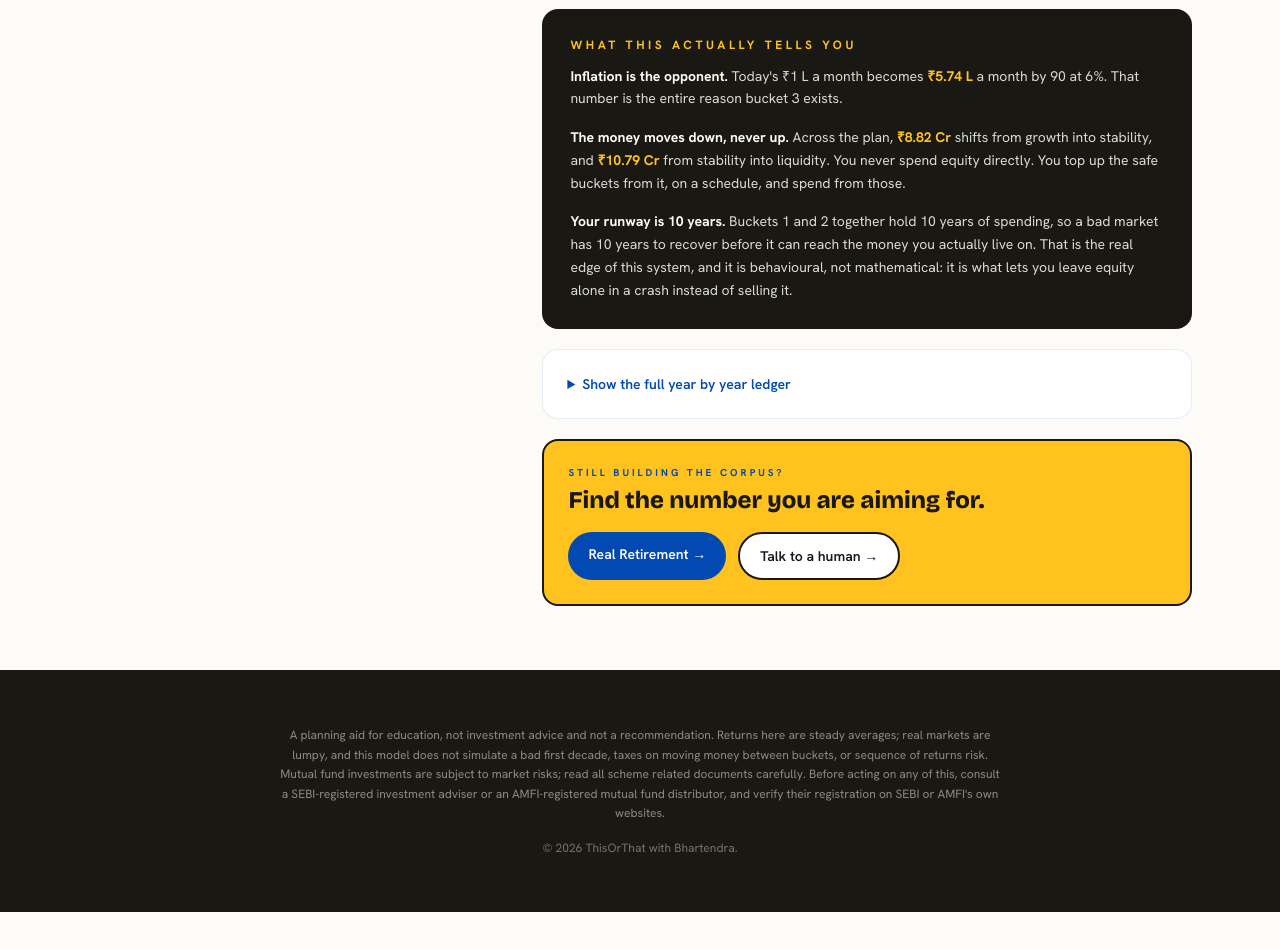
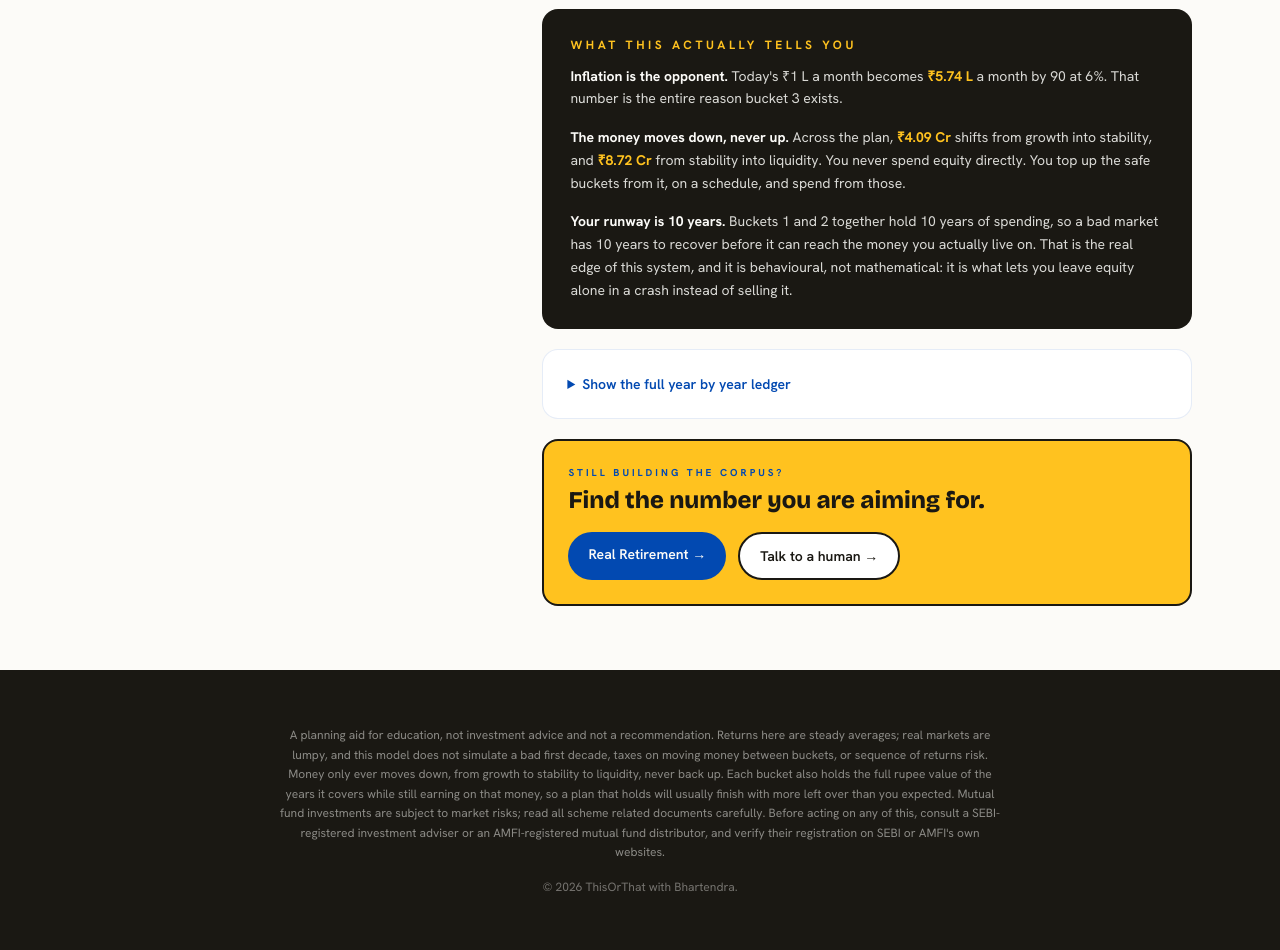
Before and after one commit to bhartendrasinghr/thisorthat-website, a website: page calc-buckets.html in a window 1280 px wide. Shown: the part 1500-2450 px from the top of the page. Before the commit the page ends 2412 px from the top, so only its background shows below. Drawn offline with nearby package versions, Linux system fonts and the light colour scheme.

Commit message:
Fix bucket targets running past the plan horizon
The lookahead was summing expenses for years beyond planTill, so near
the end of the plan it kept force-draining growth into cash for years
that would never be spent. At 88 on a plan-till-90 it was funding ages
88 to 97. Net expenses are now zero past the horizon, so the safe
buckets wind down naturally as the plan ends and growth is left alone.

Verified against an independent re-implementation of the engine written
from the spec: day-one split, every year's balances, both cascade flows,
depletion age and end balance match exactly across four scenarios
(funded, underfunded, bridge income, high income with 5% growth), with
zero money created or destroyed by the cascade in any of them.

Also swept 15 boundary input states for NaN/Infinity, and disclosed the
two honest properties of the model in the footer: money only moves down
the chain, and buckets hold the full rupee value of the years they cover
while still earning, so a plan that holds tends to finish with a surplus.

```diff
--- a/calc-buckets.html
+++ b/calc-buckets.html
@@ -345,7 +345,7 @@
 
 <footer class="bg-navy-ink text-cream/80 py-14">
   <div class="max-w-3xl mx-auto px-6 text-center">
-    <p class="text-xs text-cream/50 leading-relaxed">A planning aid for education, not investment advice and not a recommendation. Returns here are steady averages; real markets are lumpy, and this model does not simulate a bad first decade, taxes on moving money between buckets, or sequence of returns risk. Mutual fund investments are subject to market risks; read all scheme related documents carefully. Before acting on any of this, consult a SEBI-registered investment adviser or an AMFI-registered mutual fund distributor, and verify their registration on SEBI or AMFI's own websites.</p>
+    <p class="text-xs text-cream/50 leading-relaxed">A planning aid for education, not investment advice and not a recommendation. Returns here are steady averages; real markets are lumpy, and this model does not simulate a bad first decade, taxes on moving money between buckets, or sequence of returns risk. Money only ever moves down, from growth to stability to liquidity, never back up. Each bucket also holds the full rupee value of the years it covers while still earning on that money, so a plan that holds will usually finish with more left over than you expected. Mutual fund investments are subject to market risks; read all scheme related documents carefully. Before acting on any of this, consult a SEBI-registered investment adviser or an AMFI-registered mutual fund distributor, and verify their registration on SEBI or AMFI's own websites.</p>
     <p class="text-xs text-cream/40 mt-4">&copy; 2026 ThisOrThat with Bhartendra.</p>
   </div>
 </footer>
@@ -404,9 +404,10 @@ function simulate(p) {
     const age = p.retireAge + i;
     const g = p.monthlyExp * 12 * Math.pow(1 + inf, i);
     const inAmt = (p.incomeMode && age < p.earnTill) ? p.monthlyIncome * 12 * Math.pow(1 + ig, i) : 0;
+    const inPlan = i < years;                  // nothing is funded past the plan horizon
     gross.push(g); inc.push(inAmt);
-    net.push(Math.max(0, g - inAmt));
-    sur.push(Math.max(0, inAmt - g));
+    net.push(inPlan ? Math.max(0, g - inAmt) : 0);
+    sur.push(inPlan ? Math.max(0, inAmt - g) : 0);
   }
   // lookahead targets computed on NET expenses, so both modes use one engine
   const targetsAt = (i) => {
```
